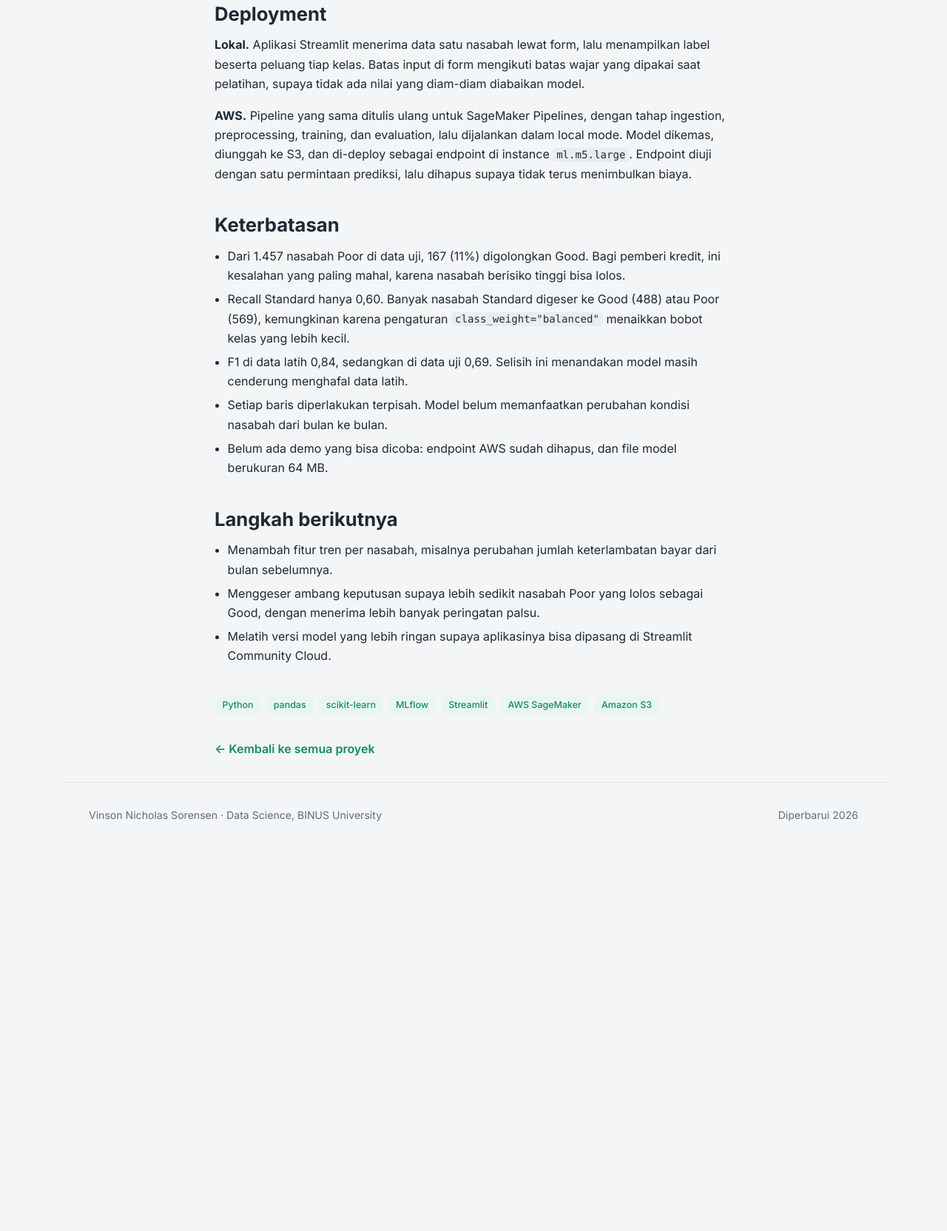
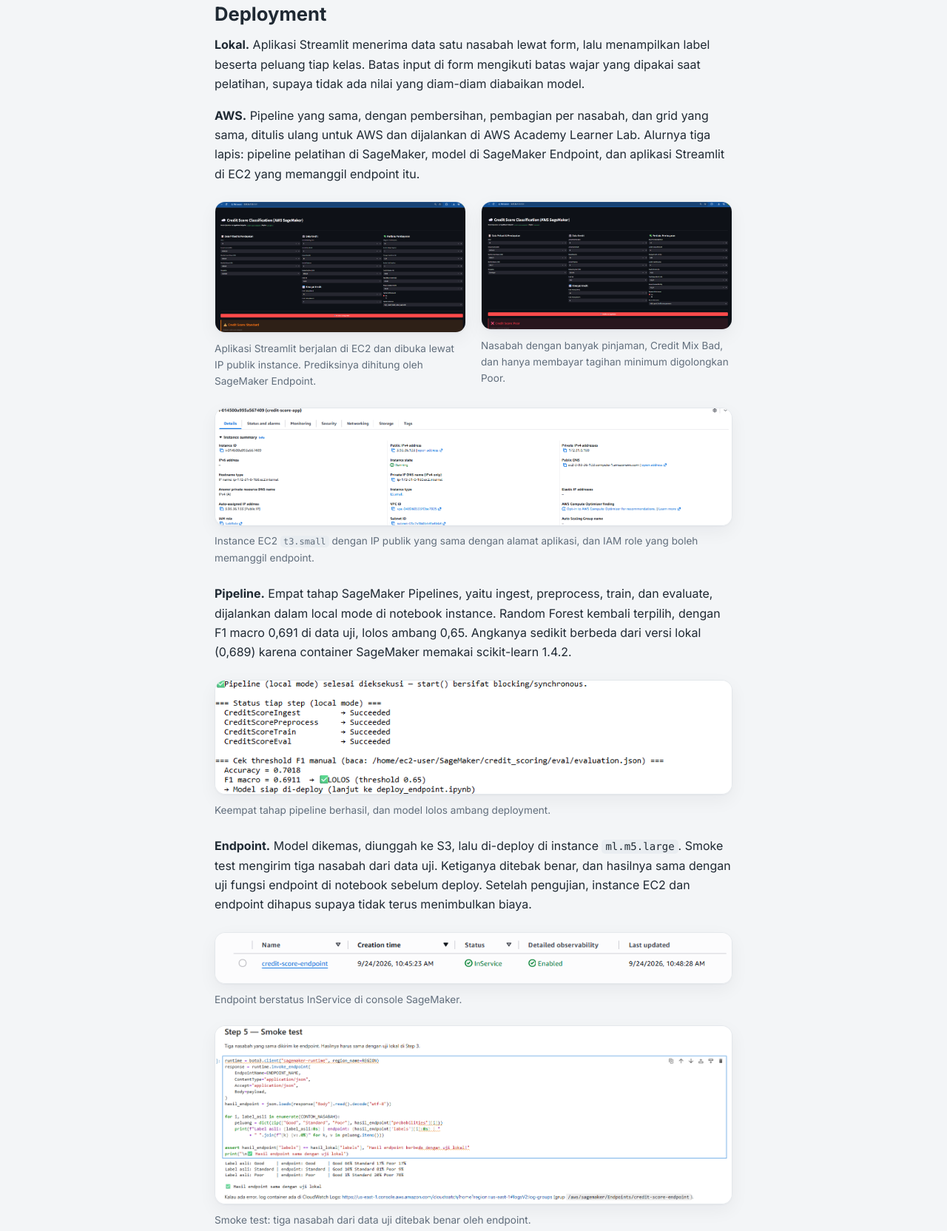
Before and after one commit to vinsonns24-lgtm/portofolio-web, a plain HTML site: page proyek/credit-score.html in a window 1280 px wide. Shown: the part 3957-5621 px from the top of the page at 74% size. Before the commit the page ends 5118 px from the top, so only its background shows below. Drawn offline with Linux system fonts and the light colour scheme.

Commit message:
Tambah screenshot deployment AWS di halaman Credit Score
Aplikasi Streamlit di EC2, instance EC2, output SageMaker Pipelines, endpoint InService, dan smoke test.

```diff
--- a/proyek/credit-score.html
+++ b/proyek/credit-score.html
@@ -216,11 +216,53 @@
       pelatihan, supaya tidak ada nilai yang diam-diam diabaikan model.
     </p>
     <p>
-      <strong>AWS.</strong> Pipeline yang sama ditulis ulang untuk SageMaker Pipelines, dengan tahap
-      ingestion, preprocessing, training, dan evaluation, lalu dijalankan dalam local mode. Model dikemas,
-      diunggah ke S3, dan di-deploy sebagai endpoint di instance <code>ml.m5.large</code>. Endpoint diuji
-      dengan satu permintaan prediksi, lalu dihapus supaya tidak terus menimbulkan biaya.
+      <strong>AWS.</strong> Pipeline yang sama, dengan pembersihan, pembagian per nasabah, dan grid yang sama,
+      ditulis ulang untuk AWS dan dijalankan di AWS Academy Learner Lab. Alurnya tiga lapis: pipeline
+      pelatihan di SageMaker, model di SageMaker Endpoint, dan aplikasi Streamlit di EC2 yang memanggil
+      endpoint itu.
     </p>
+
+    <div class="galeri">
+      <figure class="gambar">
+        <img src="../assets/proyek/credit-aws-app-standard.png" alt="Aplikasi Credit Score Classification (AWS SageMaker) dibuka dari alamat 3.93.36.133:8501. Form berisi data pribadi, data kredit, dan perilaku pembayaran, dengan hasil Credit Score: Standard dari endpoint credit-score-endpoint." width="1862" height="969" loading="lazy">
+        <figcaption>Aplikasi Streamlit berjalan di EC2 dan dibuka lewat IP publik instance. Prediksinya dihitung oleh SageMaker Endpoint.</figcaption>
+      </figure>
+      <figure class="gambar">
+        <img src="../assets/proyek/credit-aws-app-poor.png" alt="Aplikasi yang sama dengan data nasabah berisiko: 9 rekening bank, 9 pinjaman, suku bunga 19%, Credit Mix Bad, dan membayar tagihan minimum. Hasilnya Credit Score: Poor." width="1881" height="957" loading="lazy">
+        <figcaption>Nasabah dengan banyak pinjaman, Credit Mix Bad, dan hanya membayar tagihan minimum digolongkan Poor.</figcaption>
+      </figure>
+    </div>
+
+    <figure class="gambar">
+      <img src="../assets/proyek/credit-aws-ec2-instance.png" alt="Detail instance EC2 credit-score-app: status Running, tipe t3.small, IPv4 publik 3.93.36.133, dan IAM role LabRole." width="1695" height="383" loading="lazy">
+      <figcaption>Instance EC2 <code>t3.small</code> dengan IP publik yang sama dengan alamat aplikasi, dan IAM role yang boleh memanggil endpoint.</figcaption>
+    </figure>
+
+    <p>
+      <strong>Pipeline.</strong> Empat tahap SageMaker Pipelines, yaitu ingest, preprocess, train, dan evaluate,
+      dijalankan dalam local mode di notebook instance. Random Forest kembali terpilih, dengan F1 macro 0,691
+      di data uji, lolos ambang 0,65. Angkanya sedikit berbeda dari versi lokal (0,689) karena container
+      SageMaker memakai scikit-learn 1.4.2.
+    </p>
+    <figure class="gambar">
+      <img src="../assets/proyek/credit-aws-pipeline.png" alt="Output terminal: tahap CreditScoreIngest, CreditScorePreprocess, CreditScoreTrain, dan CreditScoreEval berstatus Succeeded. Accuracy 0.7018 dan F1 macro 0.6911, lolos threshold 0.65." width="806" height="177" loading="lazy">
+      <figcaption>Keempat tahap pipeline berhasil, dan model lolos ambang deployment.</figcaption>
+    </figure>
+
+    <p>
+      <strong>Endpoint.</strong> Model dikemas, diunggah ke S3, lalu di-deploy di instance <code>ml.m5.large</code>.
+      Smoke test mengirim tiga nasabah dari data uji. Ketiganya ditebak benar, dan hasilnya sama dengan uji
+      fungsi endpoint di notebook sebelum deploy. Setelah pengujian, instance EC2 dan endpoint dihapus supaya
+      tidak terus menimbulkan biaya.
+    </p>
+    <figure class="gambar">
+      <img src="../assets/proyek/credit-aws-endpoint.png" alt="Halaman Endpoints di console SageMaker: credit-score-endpoint berstatus InService." width="859" height="84" loading="lazy">
+      <figcaption>Endpoint berstatus InService di console SageMaker.</figcaption>
+    </figure>
+    <figure class="gambar">
+      <img src="../assets/proyek/credit-aws-smoke-test.png" alt="Kode smoke test dan hasilnya: nasabah Good, Standard, dan Poor ditebak Good, Standard, dan Poor oleh endpoint, dengan peluang 66%, 81%, dan 78%, lalu tanda centang Hasil endpoint sama dengan uji lokal." width="1509" height="520" loading="lazy">
+      <figcaption>Smoke test: tiga nasabah dari data uji ditebak benar oleh endpoint.</figcaption>
+    </figure>
   </section>
 
   <!-- ------------------------------------------------------------ keterbatasan -->
@@ -258,7 +300,7 @@
   </section>
 
   <ul class="tag detail-tag">
-    <li>Python</li><li>pandas</li><li>scikit-learn</li><li>MLflow</li><li>Streamlit</li><li>AWS SageMaker</li><li>Amazon S3</li>
+    <li>Python</li><li>pandas</li><li>scikit-learn</li><li>MLflow</li><li>Streamlit</li><li>AWS SageMaker</li><li>Amazon S3</li><li>Amazon EC2</li>
   </ul>
 
   <a class="kembali" href="../index.html#proyek">← Kembali ke semua proyek</a>
```
Also changed, not shown: index.html (+1 -1 lines), assets/proyek/credit-aws-app-poor.png (added), assets/proyek/credit-aws-app-standard.png (added), assets/proyek/credit-aws-ec2-instance.png (added), assets/proyek/credit-aws-endpoint.png (added), assets/proyek/credit-aws-pipeline.png (added), assets/proyek/credit-aws-smoke-test.png (added).
